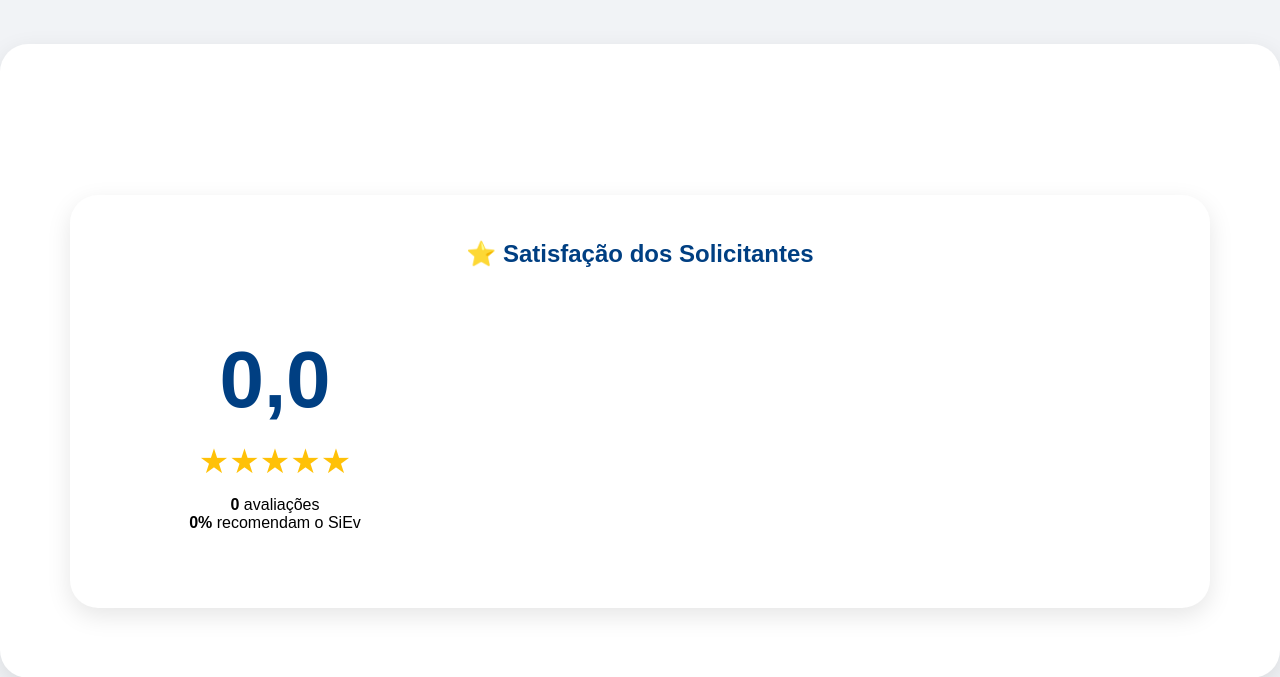
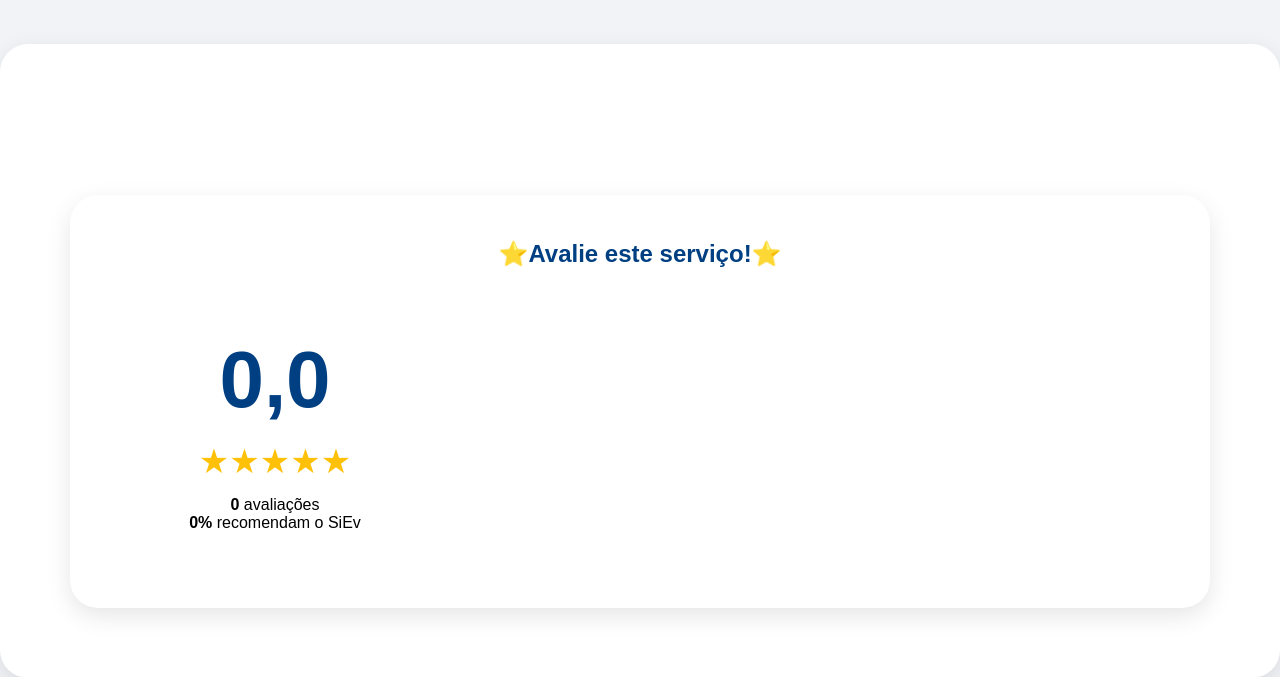
Before and after one commit to Lvieira82/siev95.3, a Django app: page / in a window 1280 px wide. Shown: the part 404-1081 px from the top of the page. Run offline with Django 5.2, Linux system fonts and the light colour scheme; data that the repository does not hold is empty.

Commit message:
ajuste na mensagem

```diff
--- a/templates/home.html
+++ b/templates/home.html
@@ -423,7 +423,7 @@ font-size:70px;
 
 <h2>
 
-⭐ Satisfação dos Solicitantes
+⭐Avalie este serviço!⭐
 
 </h2>
 
```
